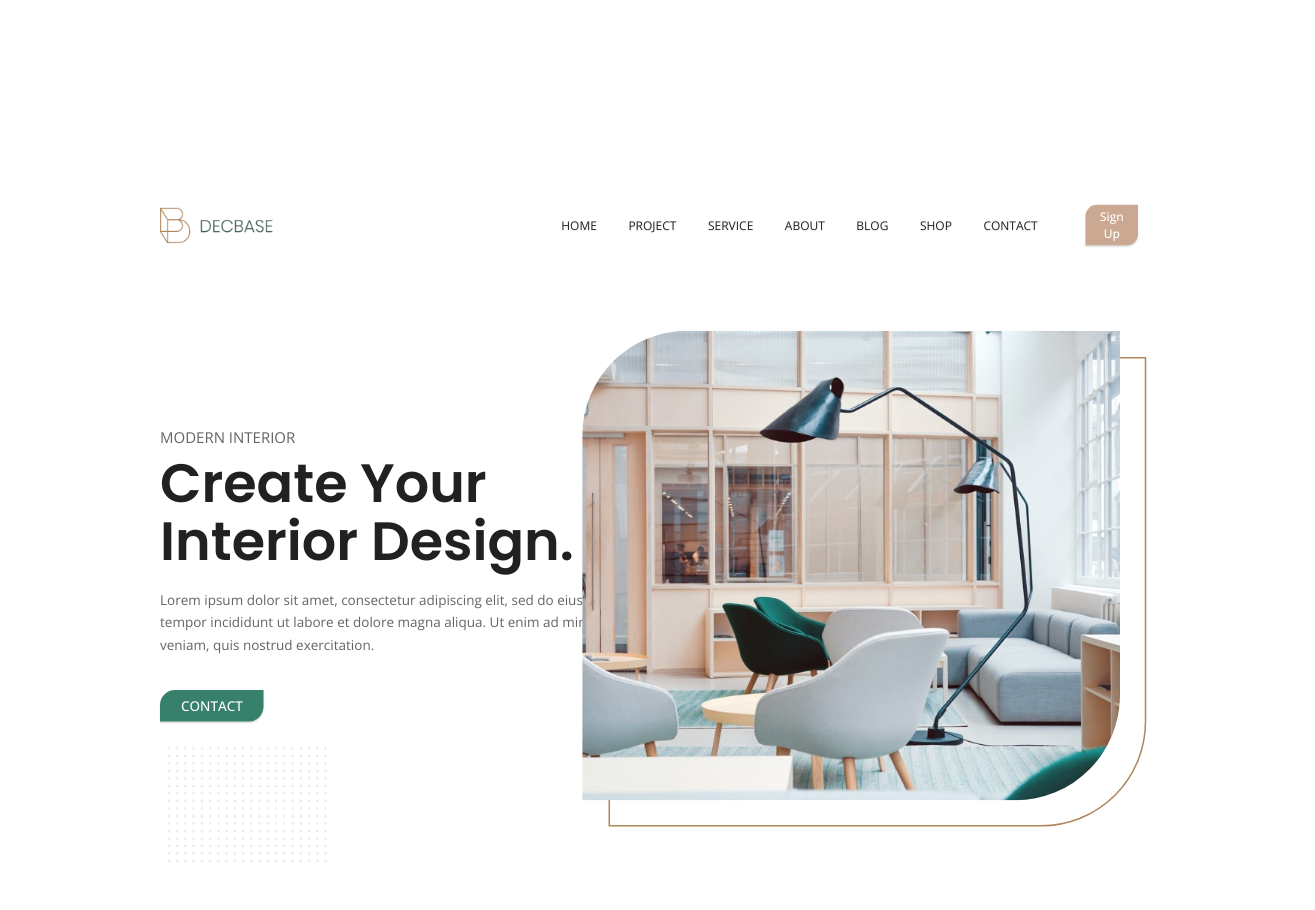
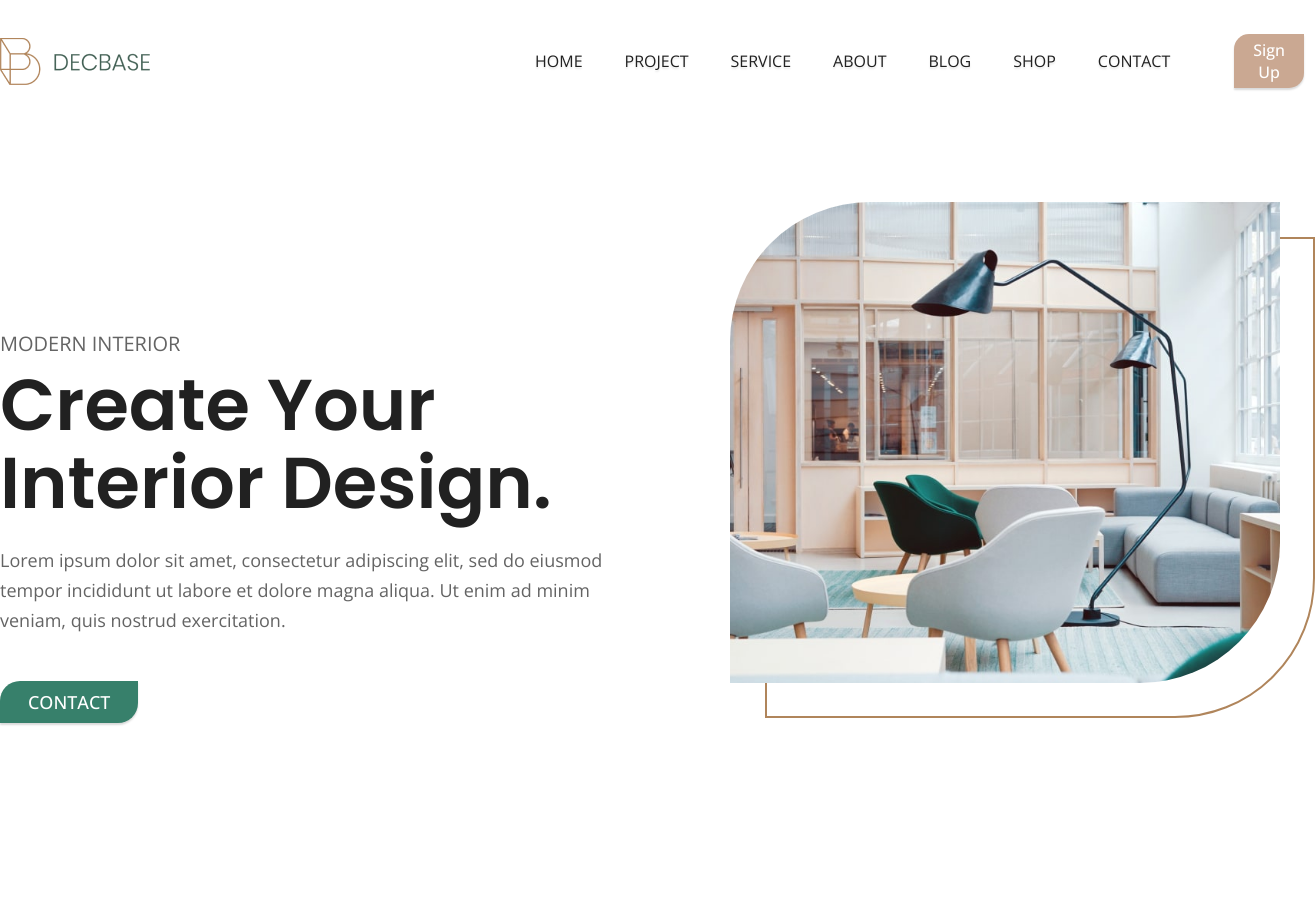
Before and after one commit to spalnique/portfolio-project-01, a plain HTML site: page index.html in a window 1280 px wide. Shown: the top 910 px of the page, 1315 px wide, since content can reach past the window. Drawn offline with nearby package versions, Linux system fonts and the light colour scheme.

Commit message:
rescaling

```diff
--- a/css/styles.css
+++ b/css/styles.css
@@ -38,9 +38,8 @@ img {
 
 .wrapper {
     position: relative;
-    max-width: 1920px;
+    max-width: 1366px;
     margin: 0 auto;
-    scale: 0.75;
 }
 
 .container {
@@ -52,7 +51,7 @@ img {
 .first-left-deco {
     position: absolute;
     top: 757px;
-    left: 10px;
+    left: -200px;
 }
 
 .first-right-deco {
@@ -144,7 +143,7 @@ img {
     display: block;
     max-width: 605px;
     padding-top: 130px;
-    padding-bottom: 105px;
+    padding-bottom: 30px;
 }
 
 .first-section .section-title {
@@ -201,8 +200,7 @@ img {
     position: absolute;
     top: 80px;
     right: 0;
-    width: 717px;
-    height: 626px;
+    max-width: 550px;
     border-radius: 140px 0;
     z-index: 5;
 }
@@ -212,8 +210,8 @@ img {
     top: 115px;
     right: -35px;
     display: block;
-    width: 717px;
-    height: 626px;
+    width: 550px;
+    height: 481px;
     border: 2px solid #b0855b;
     border-radius: 140px 0;
     z-index: 4;
--- a/index.html
+++ b/index.html
@@ -76,7 +76,7 @@
                 <img class="image" src="./images/large-img-1.jpg" alt="Armchair and lamp">
                 <div class="bg-outline"></div>
             </section>
-            <img class="first-left-deco" src="./images/polka-img.png" alt="Polka image">
+            <img class="first-left-deco" src="./images/polka-img.png" alt="Polka image" width="164">
             <section class="second-section container">
                 <h3 class="section-title">What We Do</h3>
                 <h2 class="title">Our Service</h2>
```
